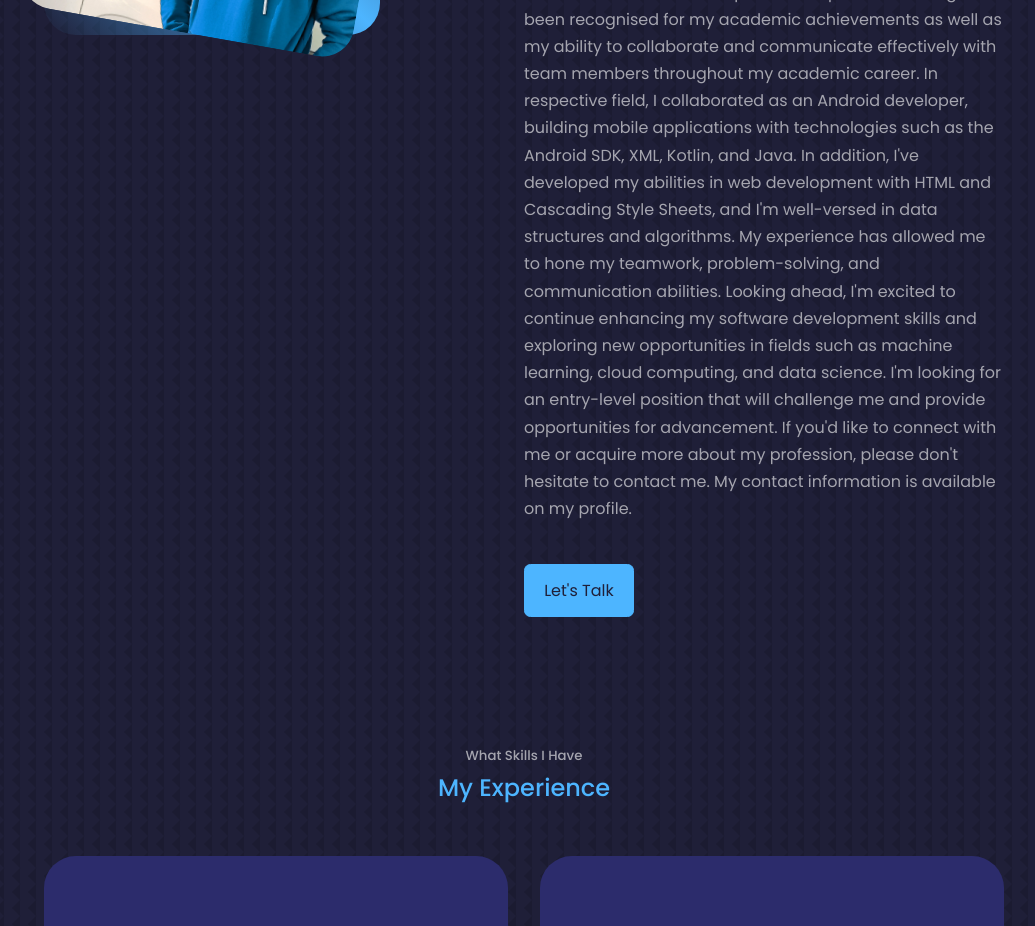
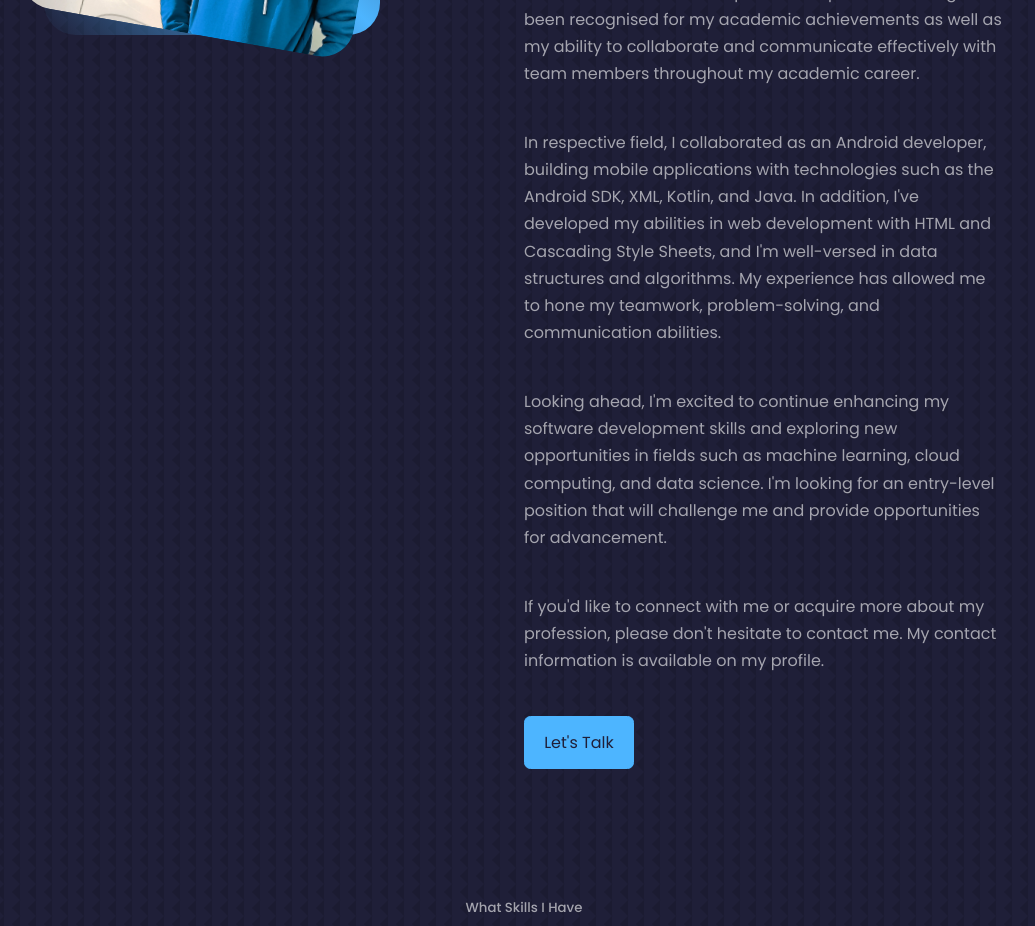
Before and after one commit to harshsingh-io/portfolio, a React (Create React App) app: page / in a window 1280 px wide. Shown: the part 1340-2266 px from the top of the page, without its empty margins (116-1151 px from the left). Built offline with nearby package versions, Linux system fonts and the light colour scheme.

Commit message:
Adding line in about section

```diff
--- a/src/components/about/About.jsx
+++ b/src/components/about/About.jsx
@@ -37,11 +37,14 @@ const About = () => {
           </div>
           <p>
           Hello, My name is Harsh Singh, and I'm a Computer Science and Engineerin Student under-graduate with a strong interest in software development and problem solving. I've been recognised for my academic achievements as well as my ability to collaborate and communicate effectively with team members throughout my academic career.
-
+          </p>
+          <p>
           In respective field, I collaborated as an Android developer, building mobile applications with technologies such as the Android SDK, XML, Kotlin, and Java. In addition, I've developed my abilities in web development with HTML and Cascading Style Sheets, and I'm well-versed in data structures and algorithms. My experience has allowed me to hone my teamwork, problem-solving, and communication abilities.
-
+          </p>
+          <p>
           Looking ahead, I'm excited to continue enhancing my software development skills and exploring new opportunities in fields such as machine learning, cloud computing, and data science. I'm looking for an entry-level position that will challenge me and provide opportunities for advancement.
-
+          </p>
+          <p>
           If you'd like to connect with me or acquire more about my profession, please don't hesitate to contact me. My contact information is available on my profile.
           </p>
 
```
